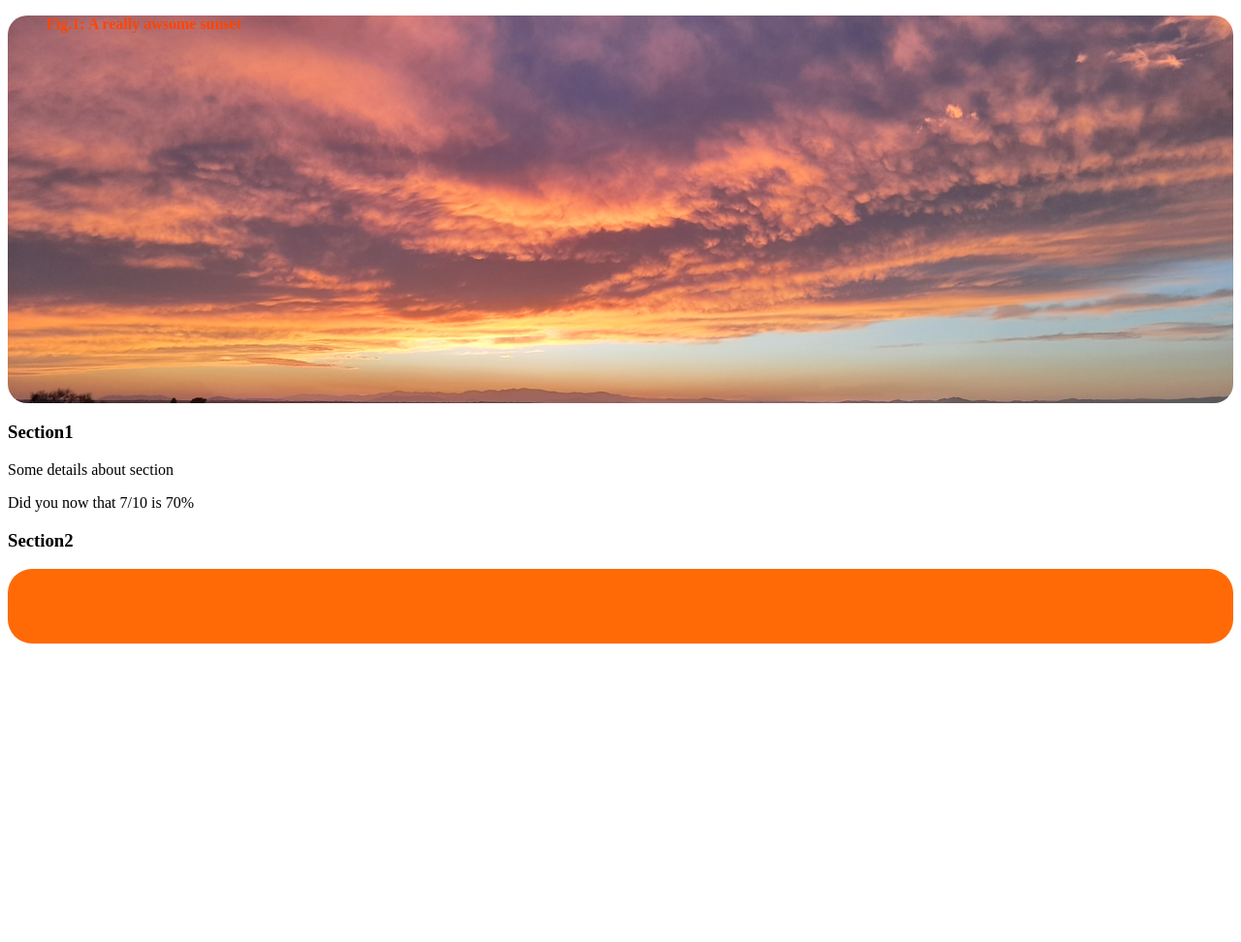
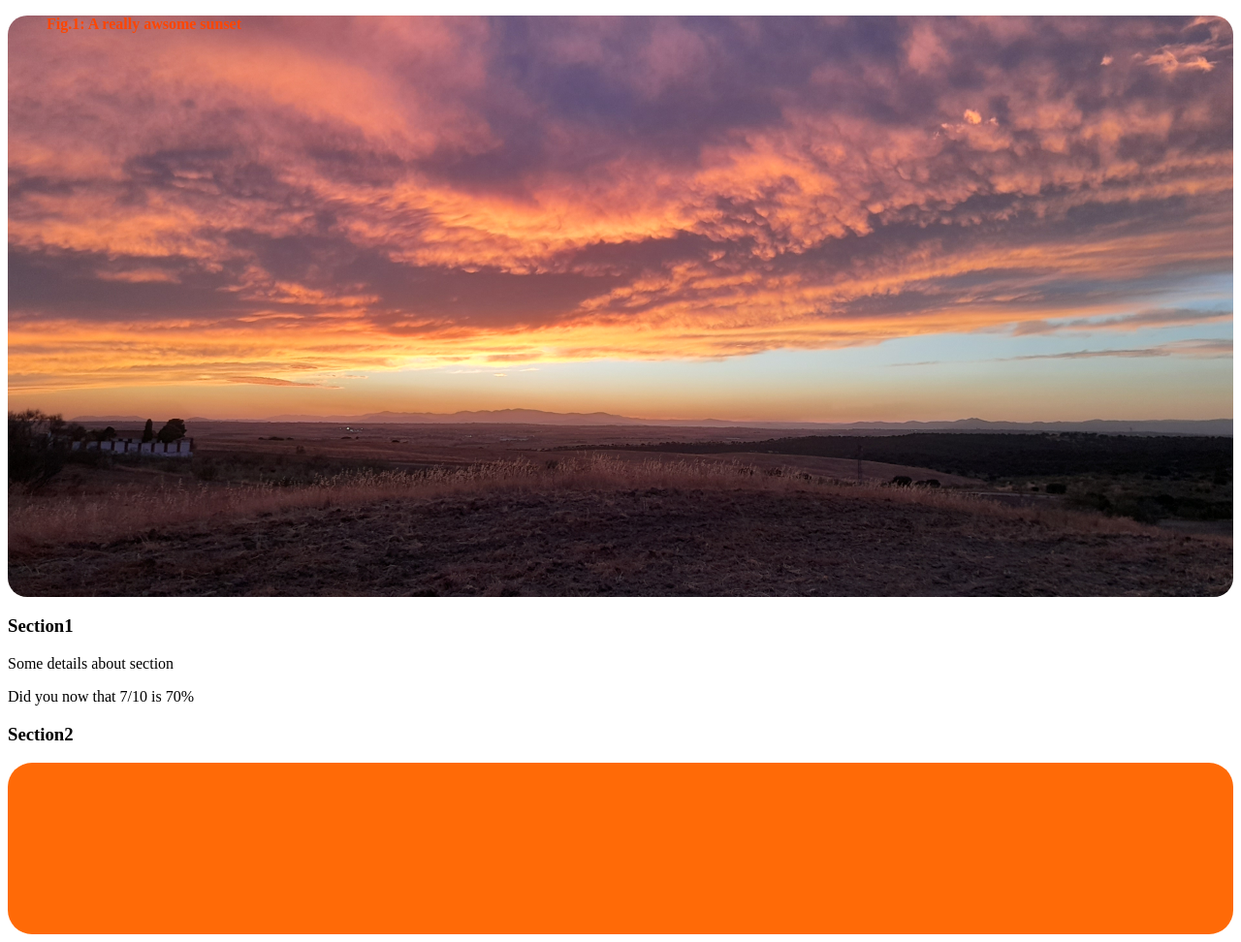
Before and after one commit to DanielViorel/html5, a PHP site: page /index.html in a window 1280 px wide. Shown: the part 98-1070 px from the top of the page at 97% size. Before the commit the page ends 762 px from the top, so only its background shows below. Run offline with PHP 8.4, Linux system fonts and the light colour scheme.

Commit message:
cambios footer

```diff
--- a/style.css
+++ b/style.css
@@ -1,8 +1,9 @@
 .hero{
     width: 100%;
-    height: 400px;
+    height: 600px;
     background-image: url('./img/sunset.jpg');
     background-repeat: no-repeat;
+    background-position: center;
     background-size: cover;
     border-radius: 20px;
 }
@@ -21,7 +22,8 @@
 
 .pie {
     width: 100%;
-    height: 77px;
+    height: 177px;
     background-color: rgb(255, 106, 7);
     border-radius: 25px;
+    position: sticky;
 }
```
